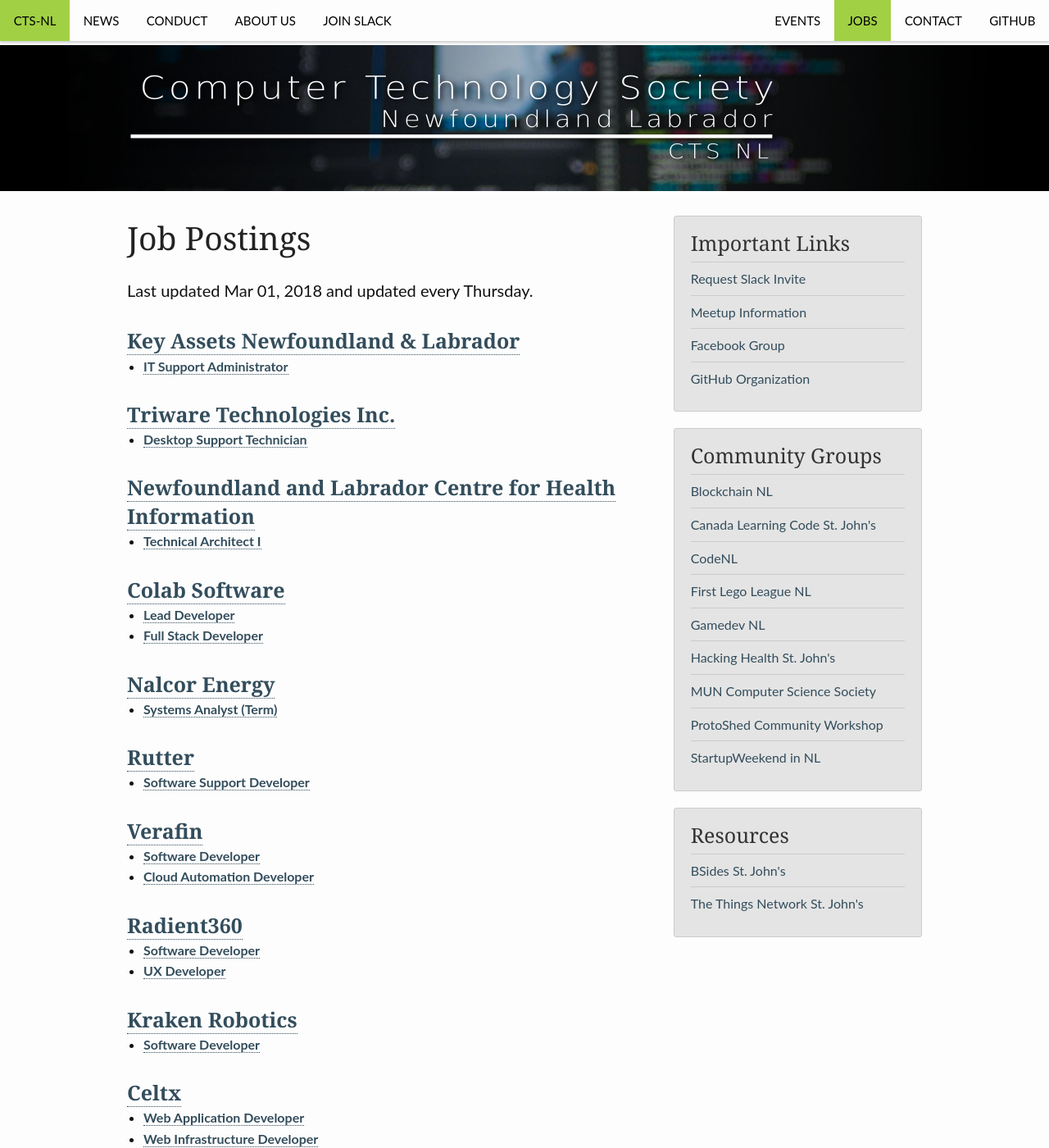
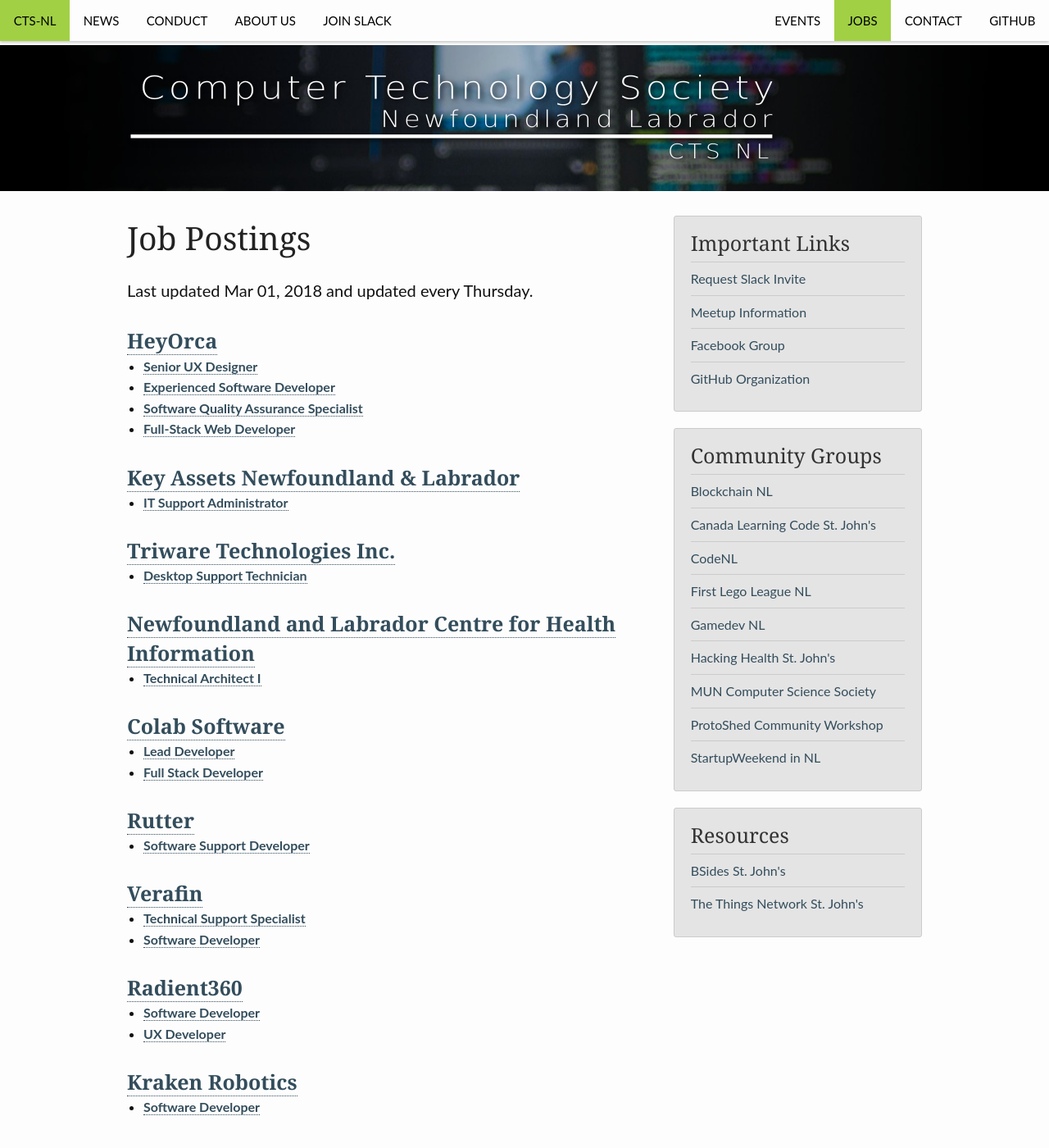
Before and after one commit to CTS-NL/CTS-NL.github.io, a Jekyll site: the page built from pages/jobs.html, in a window 1280 px wide and 1400 px high. Shown: the whole window at 82% size. Built offline with Jekyll 4.4.1, drawn with Linux system fonts in a browser that asks for light colours; some of the changed text lies outside the part shown.

```diff
--- a/_data/jobs.yml
+++ b/_data/jobs.yml
@@ -1,3 +1,13 @@
+- company: whalecompany
+  jobs:
+  - title: Senior UX Designer
+    link: https://jobs.careerbeacon.com/details/senior-ux-designer/1099612
+  - title: Experienced Software Developer
+    link: https://jobs.careerbeacon.com/details/experienced-software-developer/590925
+  - title: Software Quality Assurance Specialist
+    link: https://jobs.careerbeacon.com/details/software-quality-assurance-specialist/191219
+  - title: Full-Stack Web Developer
+    link: https://jobs.careerbeacon.com/details/fullstack-web-developer/590925
 - company: keyassets
   jobs:
   - title: IT Support Administrator
@@ -16,19 +26,15 @@
     link: https://www.colabsoftware.com/careers
   - title: Full Stack Developer
     link: https://www.colabsoftware.com/careers
-- company: nalcor
-  jobs:
-  - title: Systems Analyst (Term)
-    link: https://www.careerbeacon.com/en/posting/726395/nalcor-energy/systems-analyst-term/st-john-s
 - company: rutter
   jobs:
   - title: Software Support Developer
     link: https://www.careerbeacon.com/en/posting/726388/rutter-inc/software-support-developer/st-john-s
 - company: verafin
   jobs:
+  - title: Technical Support Specialist
+    link: https://www.careerbeacon.com/en/posting/729868/verafin/technical-support-specialist/st-john-s
   - title: Software Developer
-    link: https://verafin.com/careers/
-  - title: Cloud Automation Developer
     link: https://verafin.com/careers/
 - company: radient
   jobs:
@@ -46,12 +52,6 @@
     link: https://www.celtx.com/careers.html?gh_jid=235766
   - title: Web Infrastructure Developer
     link: https://www.celtx.com/careers.html?gh_jid=235786
-- company: whalecompany
-  jobs:
-  - title: Software Quality Assurance Specialist
-    link: https://jobs.careerbeacon.com/details/software-quality-assurance-specialist/191219
-  - title: Full-Stack Web Developer
-    link: https://jobs.careerbeacon.com/details/fullstack-web-developer/590925
 - company: wood
   jobs:
   - title: Software Configuration Administrator / Data Manager
```
Also changed, not shown: _posts/2018-02-22-Weekly-Update.md (added, +58 -0 lines).
